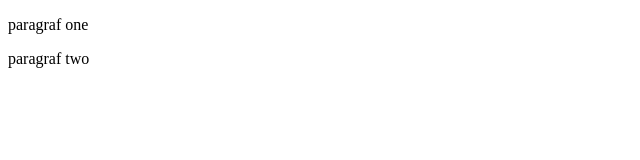
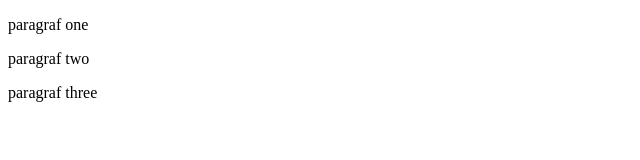
Before and after one commit to Pawelek55/w-domu-cwicze, a plain HTML site: page index.html in a window 1280 px wide. Shown: the whole page, without its empty margins (0-640 px from the left). Drawn offline with Linux system fonts and the light colour scheme.

Commit message:
czyżby do confliktu?

```diff
--- a/index.html
+++ b/index.html
@@ -7,5 +7,6 @@
 <body>
     <p>paragraf one</p>
     <p>paragraf two</p>
+    <p>paragraf three</p>
 </body>
 </html>
```
